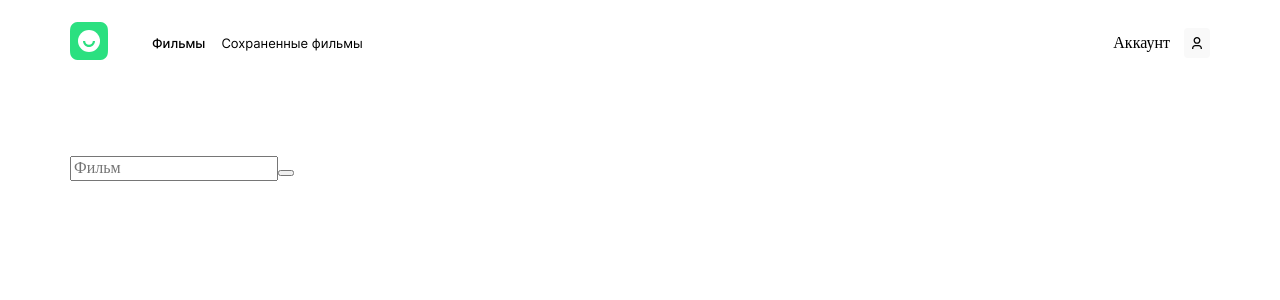
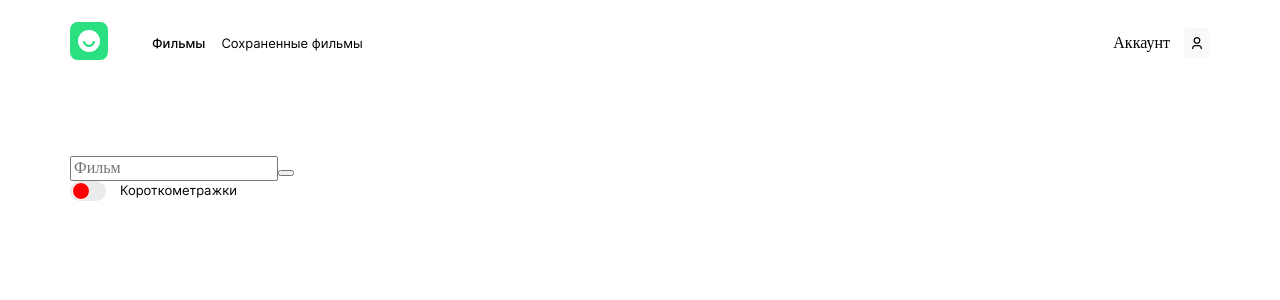
Before and after one commit to h1ze/movies-explorer-frontend, a React (Create React App) app: page /movies in a window 1280 px wide. Shown: the top 300 px of the page. Built offline with nearby package versions, Linux system fonts and the light colour scheme.

Commit message:
feat: создать FilterCheckbox

```diff
--- /dev/null
+++ b/src/components/FilterCheckbox/FilterCheckbox.css
@@ -0,0 +1,48 @@
+.filter-checkbox {
+  display: flex;
+  gap: 14px;
+  font-family: 'Inter';
+  font-style: normal;
+  font-weight: 400;
+  font-size: 13px;
+  line-height: 18px;
+  /* identical to box height, or 138% */
+}
+
+.filter-checkbox__input {
+  position: absolute;
+  z-index: -1;
+  opacity: 0;
+}
+
+.filter-checkbox__tumbler {
+  display: inline-flex;
+  align-items: center;
+  user-select: none;
+  width: 36px;
+  height: 20px;
+  background-color: #ebebeb;
+  border-radius: 20px;
+  flex-shrink: 0;
+  flex-grow: 0;
+}
+
+.filter-checkbox__tumbler::before {
+  content: '';
+  display: inline-block;
+  margin: 2px;
+  width: 16px;
+  height: 16px;
+  border: 1px solid #fff;
+  background-repeat: no-repeat;
+  border-radius: 50%;
+  background-color: red;
+}
+
+.filter-checkbox__input:checked + .filter-checkbox__tumbler {
+  justify-content: flex-end;
+}
+
+.filter-checkbox__input:checked + .filter-checkbox__tumbler::before {
+  background-color: #2be080;
+}
--- /dev/null
+++ b/src/components/FilterCheckbox/FilterCheckbox.jsx
@@ -0,0 +1,14 @@
+import React from 'react';
+import './FilterCheckbox.css';
+
+const FilterCheckbox = () => {
+  return (
+    <label className="filter-checkbox">
+      <input className="filter-checkbox__input" type="checkbox" />
+      <span className="filter-checkbox__tumbler"></span>
+      Короткометражки
+    </label>
+  );
+};
+
+export default FilterCheckbox;
--- a/src/components/SearchForm/SearchForm.jsx
+++ b/src/components/SearchForm/SearchForm.jsx
@@ -1,5 +1,6 @@
 import React, { useState } from 'react';
 import './SearchForm.css';
+import FilterCheckbox from '../FilterCheckbox/FilterCheckbox';
 
 const SearchForm = () => {
   const [text, setText] = useState('');
@@ -26,6 +27,7 @@ const SearchForm = () => {
         <button className="form__button" type="submit"></button>
       </form>
       <span className="search-form__stroke"></span>
+      <FilterCheckbox />
     </section>
   );
 };
```
